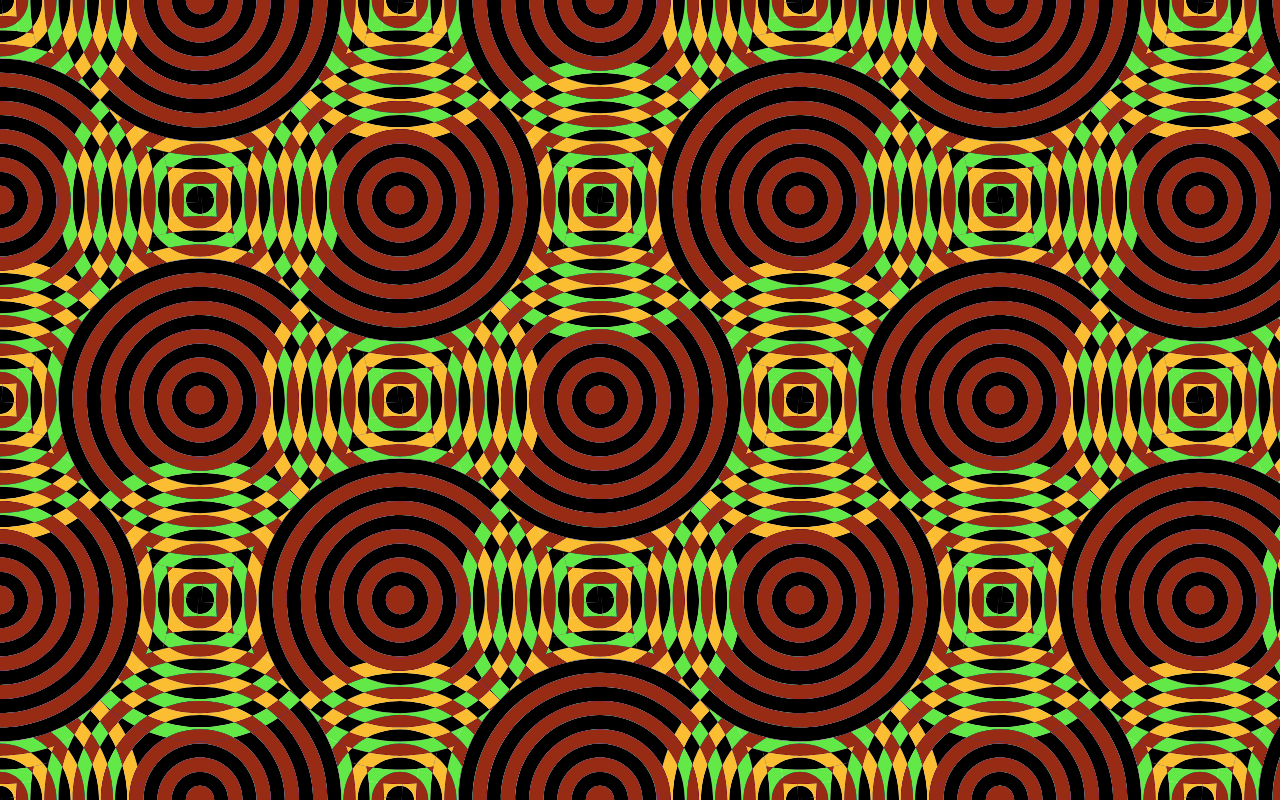
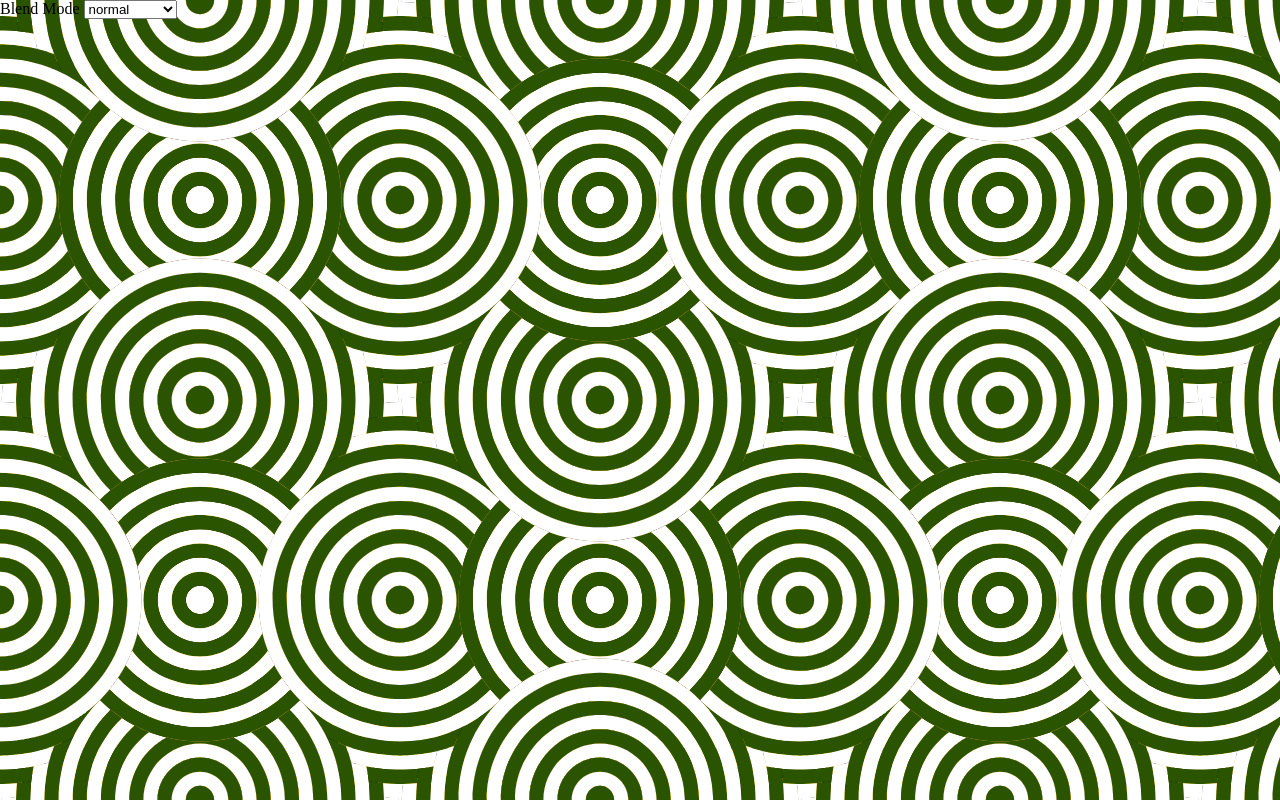
Before and after one commit to wetfish/replication.studio, a plain HTML site: page index.html in a window 1280 px wide. Drawn offline with Linux system fonts and the light colour scheme.

Commit message:
Added blend mode selector to index page, added inverted background

```diff
--- a/index.html
+++ b/index.html
@@ -23,16 +23,15 @@
             }
 
             .layer-1 {
-                background-image: url('pattern.svg');
+                background-image: url('inverted-pattern.svg');
                 background-position: 0px 0px;
-                animation: trippy 3s linear infinite;
+                animation: trippy 8s linear infinite;
             }
 
             .layer-2 {
                 background-image: url('pattern.svg');
                 background-position: 0px 0px;
-                animation: slide 10s linear infinite, trippy 6s linear infinite;
-                mix-blend-mode: difference;
+                animation: slide 10s linear infinite, trippy 20s linear infinite;
             }
 
 /*
@@ -77,5 +76,35 @@ mix-blend-mode: luminosity;
 
         <div class="layer layer-2">
         </div>
+
+        <duv class="layer controls">
+            Blend Mode
+
+            <select id="blend-mode" onChange="updateBlendMode()">
+                <option>normal</option>
+                <option>multiply</option>
+                <option>screen</option>
+                <option>overlay</option>
+                <option>darken</option>
+                <option>lighten</option>
+                <option>color-dodge</option>
+                <option>color-burn</option>
+                <option>hard-light</option>
+                <option>soft-light</option>
+                <option>difference</option>
+                <option>exclusion</option>
+                <option>hue</option>
+                <option>saturation</option>
+                <option>color</option>
+                <option>luminosity</option>
+            </select>
+        </div>
+
+        <script>
+            function updateBlendMode() {
+                const value = document.getElementById('blend-mode').value;
+                document.getElementsByClassName('layer-2')[0].style['mix-blend-mode'] = value;
+            }
+        </script>
     </body>
 </html>
```
Also changed, not shown: inverted-pattern.svg (added), stripes.svg (added).
